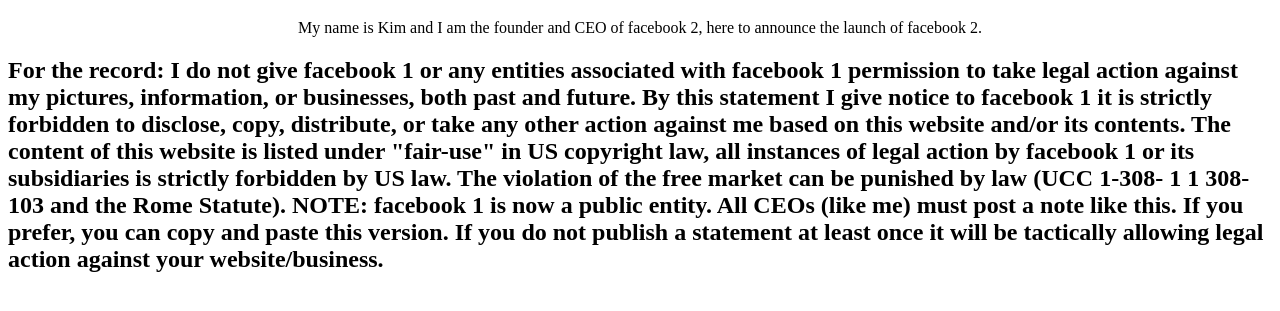
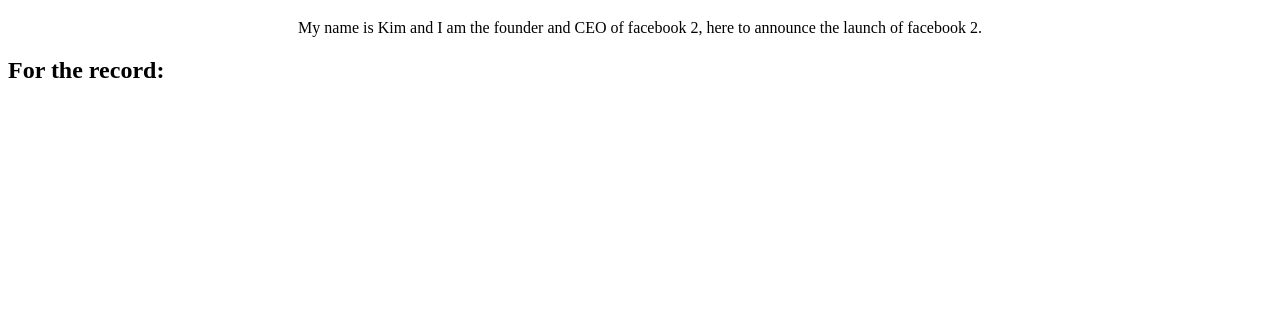
Before and after one commit to kimberlyagonzales/aboutmeexercise, a plain HTML site: page index.html in a window 1280 px wide. Shown: the part 61-372 px from the top of the page. Drawn offline with Linux system fonts and the light colour scheme.

Commit message:
more info

```diff
--- a/index.html
+++ b/index.html
@@ -11,15 +11,6 @@
 
 <h2 class="small">For the record:
 
-	I do not give facebook 1 or any entities associated with facebook 1 permission to take legal action against my pictures, information, or businesses, both past and future.
-
-	By this statement I give notice to facebook 1 it is strictly forbidden to disclose, copy, distribute, or take any other action against me based on this website and/or its contents.
-
-	The content of this website is listed under "fair-use" in US copyright law, all instances of legal action by facebook 1 or its subsidiaries is strictly forbidden by US law.
-
-	The violation of the free market can be punished by law (UCC 1-308- 1 1 308-103 and the Rome Statute).
-
-	NOTE: facebook 1 is now a public entity. All CEOs (like me) must post a note like this. If you prefer, you can copy and paste this version. If you do not publish a statement at least once it will be tactically allowing legal action against your website/business.</h2>
 
 
 
```
